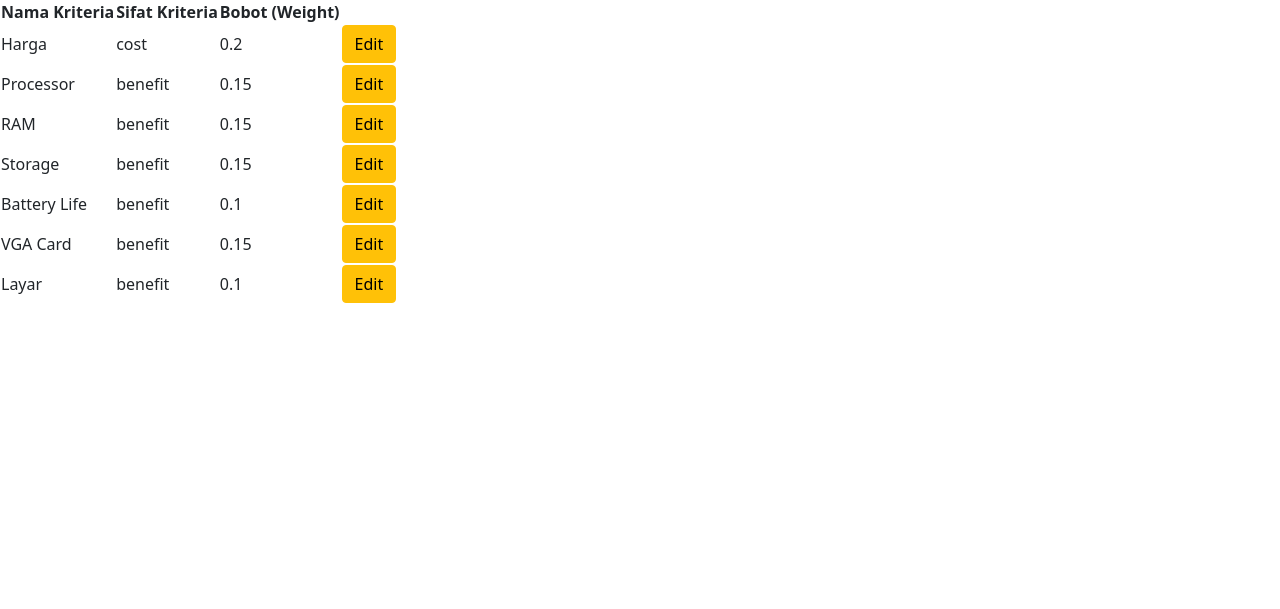
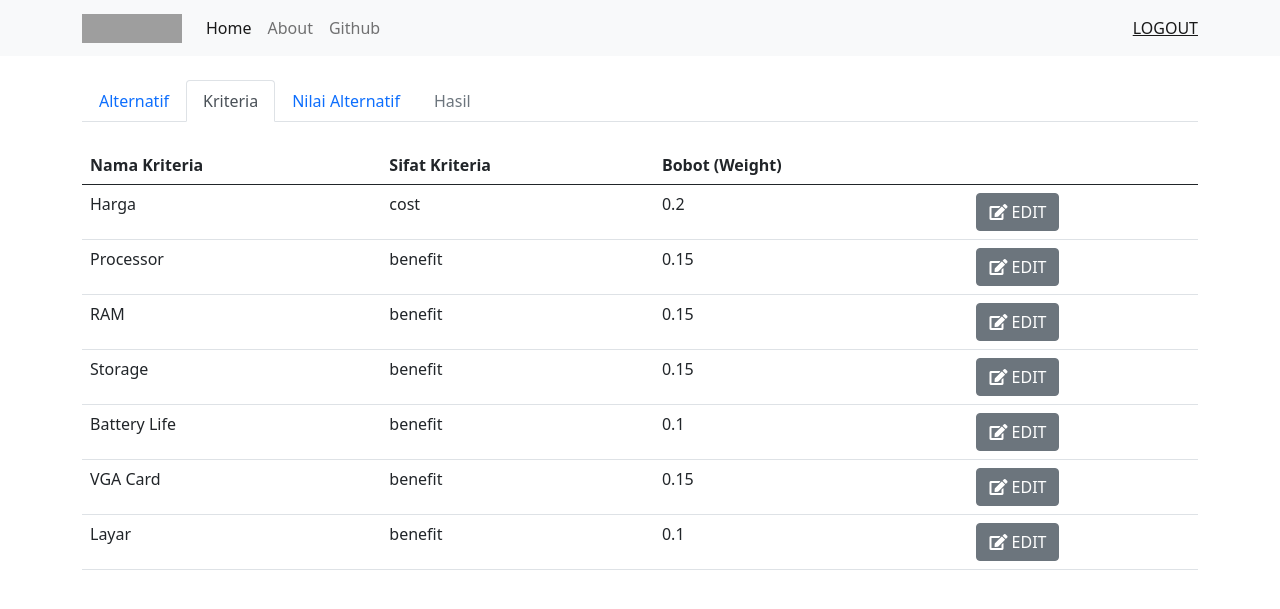
Before and after one commit to jerichosiahaya/dss-saw-laptop, a PHP site: page /kriteria.php in a window 1280 px wide. Shown: the top 609 px of the page. Run offline with PHP 8.4, Linux system fonts and the light colour scheme; the visitor is signed in with stand-in values (Sample User, id 1); data comes from the database, SQL or seed files in the repository; some libraries are stand-ins or nearby versions; grey boxes are pictures that could not be loaded.

Commit message:
fix few things

```diff
--- a/css/style.css
+++ b/css/style.css
@@ -52,6 +52,10 @@ footer {
 
 .toggle-forms {
     display: none;
+}
+
+.select-alternative {
+    width: 10px;
 }
 
 /* RESPONSIVE CODE GOES HERE */
--- a/header.php
+++ b/header.php
@@ -18,7 +18,7 @@
 <!-- Autonumeric.js -->
 <!-- <script src="https://cdnjs.cloudflare.com/ajax/libs/autonumeric/1.8.2/autoNumeric.js"></script> -->
 <!-- Font Awesome -->
-<!-- <link rel="stylesheet" href="https://cdnjs.cloudflare.com/ajax/libs/font-awesome/5.15.2/css/all.min.css" integrity="sha512-HK5fgLBL+xu6dm/Ii3z4xhlSUyZgTT9tuc/hSrtw6uzJOvgRr2a9jyxxT1ely+B+xFAmJKVSTbpM/CuL7qxO8w==" crossorigin="anonymous" /> -->
+<link rel="stylesheet" href="https://cdnjs.cloudflare.com/ajax/libs/font-awesome/5.15.2/css/all.min.css" integrity="sha512-HK5fgLBL+xu6dm/Ii3z4xhlSUyZgTT9tuc/hSrtw6uzJOvgRr2a9jyxxT1ely+B+xFAmJKVSTbpM/CuL7qxO8w==" crossorigin="anonymous" />
 <!-- printThis.js -->
 <!-- <script src="https://cdnjs.cloudflare.com/ajax/libs/printThis/1.15.0/printThis.min.js" integrity="sha512-d5Jr3NflEZmFDdFHZtxeJtBzk0eB+kkRXWFQqEc1EKmolXjHm2IKCA7kTvXBNjIYzjXfD5XzIjaaErpkZHCkBg==" crossorigin="anonymous"></script> -->
 <!-- table2excel -->
--- a/kriteria.php
+++ b/kriteria.php
@@ -6,16 +6,63 @@ include_once 'header.php';
 
 <!DOCTYPE html>
 <html lang="en">
+
 <head>
-		<meta charset="UTF-8" name="viewport" content="width-device-width, initial-scale=1"/>
+	<meta charset="UTF-8" name="viewport" content="width-device-width, initial-scale=1" />
+	<title>Kriteria | Laptopp</title>
 </head>
+
 <body>
-		<table>
+
+	<!-- navbar -->
+	<nav class="navbar navbar-expand-lg navbar-light bg-light">
+		<div class="container">
+			<a class="navbar-brand" href="index.php">
+				<img src="https://i.ibb.co/mRgTp8V/laptopp.png" alt="" width="100" height="29">
+			</a>
+			<button class="navbar-toggler" type="button" data-bs-toggle="collapse" data-bs-target="#navbarNavAltMarkup" aria-controls="navbarNavAltMarkup" aria-expanded="false" aria-label="Toggle navigation">
+				<span class="navbar-toggler-icon"></span>
+			</button>
+			<div class="collapse navbar-collapse" id="navbarNavAltMarkup">
+				<div class="navbar-nav">
+					<a class="nav-link active" aria-current="page" href="#">Home</a>
+					<a class="nav-link" href="#">About</a>
+					<a class="nav-link" href="#">Github</a>
+				</div>
+			</div>
+			<span class="navbar-text">
+				<a href="logout.php">LOGOUT</a>
+			</span>
+		</div>
+	</nav>
+	<!-- navbar -->
+
+	<div class="container mt-4">
+
+		<!-- tabs -->
+		<ul class="nav nav-tabs">
+			<li class="nav-item">
+				<a class="nav-link" href="index.php">Alternatif</a>
+			</li>
+			<li class="nav-item">
+				<a class="nav-link active" aria-current="page" href="kriteria.php">Kriteria</a>
+			</li>
+			<li class="nav-item">
+				<a class="nav-link" href="insert_nilai_alternatif.php">Nilai Alternatif</a>
+			</li>
+			<li class="nav-item">
+				<a class="nav-link disabled" href="#" tabindex="-1" aria-disabled="true">Hasil</a>
+			</li>
+		</ul>
+		<!-- tabs -->
+
+		<table class="table mt-4">
 			<thead>
 				<tr>
 					<th>Nama Kriteria</th>
 					<th>Sifat Kriteria</th>
 					<th>Bobot (Weight)</th>
+					<th></th>
 
 				</tr>
 			</thead>
@@ -23,22 +70,24 @@ include_once 'header.php';
 				<?php
 				require 'config.php';
 				$query = mysqli_query($conn, "SELECT * FROM `kriteria`") or die(mysqli_error());
-					while($data = mysqli_fetch_array($query)){
+				while ($data = mysqli_fetch_array($query)) {
 				?>
 					<tr>
-					<td><?php echo $data['nama']?></td>
-					<td><?php echo $data['sifat']?></td>
-					<td><?php echo $data['weight']?></td>
-					<td><button class="btn btn-warning" data-bs-toggle="modal" type="button" data-bs-target="#update_modal<?php echo $data['id_kriteria']?>"><span class="glyphicon glyphicon-edit"></span> Edit</button></td>
+						<td><?php echo $data['nama'] ?></td>
+						<td><?php echo $data['sifat'] ?></td>
+						<td><?php echo $data['weight'] ?></td>
+						<td><button class="btn btn-secondary" data-bs-toggle="modal" type="button" data-bs-target="#update_modal<?php echo $data['id_kriteria'] ?>"><span class="glyphicon glyphicon-edit"></span> <i class="fas fa-edit"></i> EDIT</button></td>
 					</tr>
 				<?php
 
 					include 'update_kriteria_modal.php';
-
 				}
 				?>
 			</tbody>
 		</table>
 
+	</div>
+
 </body>
+
 </html>
--- a/update_kriteria_modal.php
+++ b/update_kriteria_modal.php
@@ -1,34 +1,39 @@
-<div class="modal fade" id="update_modal<?php echo $data['id_kriteria']?>" aria-hidden="true">
+<div class="modal fade" id="update_modal<?php echo $data['id_kriteria'] ?>" aria-hidden="true">
 	<div class="modal-dialog">
 		<div class="modal-content">
 			<form method="POST" action="update_kriteria_proses.php">
 				<div class="modal-header">
-					<h3 class="modal-title">Update User</h3>
+					<h3 class="modal-title">Edit Kriteria</h3>
 				</div>
 				<div class="modal-body">
 					<div class="col-md-2"></div>
 					<div class="col-md-8">
 						<div class="form-group">
-							<label>Firstname</label>
-							<input type="hidden" name="id_kriteria" value="<?php echo $data['id_kriteria']?>"/>
-							<input type="text" name="nama" value="<?php echo $data['nama']?>" class="form-control" required="required"/>
+							<label class="mb-2">Nama Kriteria</label>
+							<input type="hidden" name="id_kriteria" value="<?php echo $data['id_kriteria'] ?>" />
+							<input type="text" name="nama" value="<?php echo $data['nama'] ?>" class="form-control" required="required" />
 						</div>
-						<div class="form-group">
-							<label>Lastname</label>
-							<input type="text" name="sifat" value="<?php echo $data['sifat']?>" class="form-control" required="required" />
+						<div class="form-group mt-3">
+							<label class="mb-2">Sifat Kriteria</label>
+							<!-- <input type="text" name="sifat" value="<?php echo $data['sifat'] ?>" class="form-control" required="required" /> -->
+							<select class="form-select" name="sifat">
+								<option disabled selected><?php echo $data['sifat'] ?></option>
+								<option value="cost">Cost</option>
+								<option value="benefit">Benefit</option>
+							</select>
 						</div>
-						<div class="form-group">
-							<label>Address</label>
-							<input type="text" name="weight" value="<?php echo $data['weight']?>" class="form-control" required="required"/>
+						<div class="form-group mt-3">
+							<label class="mb-2">Bobot Kriteria</label>
+							<input type="text" name="weight" value="<?php echo $data['weight'] ?>" class="form-control" required="required" />
 						</div>
 					</div>
 				</div>
 				<div class="modal-footer">
-					<button name="update" class="btn btn-warning"><span class="glyphicon glyphicon-edit"></span> Update</button>
-					<button class="btn btn-danger" type="button" data-dismiss="modal"><span class="glyphicon glyphicon-remove"></span> Close</button>
+					<button name="update" class="btn btn-success"><span class="glyphicon glyphicon-edit"></span> SUBMIT</button>
+					<button class="btn btn-danger" type="button" data-bs-dismiss="modal"><span class="glyphicon glyphicon-remove"></span> CLOSE</button>
 				</div>
-				</div>
-			</form>
 		</div>
+		</form>
 	</div>
 </div>
+</div>
```
Also changed, not shown: insert_nilai_alternatif.php (+84 -3 lines). Lines whose indentation alone changed are shown as unchanged.
